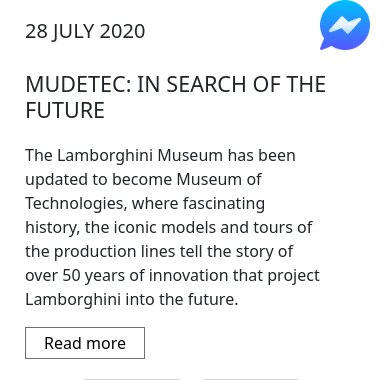
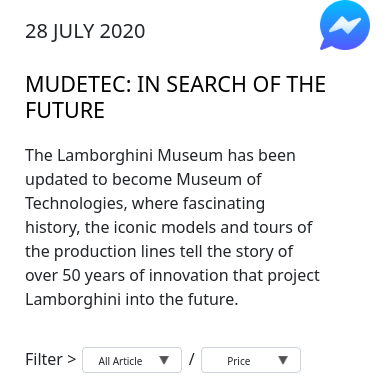
Before and after one commit to napatchai/work-sportcar, a PHP site: page /blog.php in a window 390 px wide. Shown: the part 774-1154 px from the top of the page. Run offline with PHP 8.4, Linux system fonts and the light colour scheme; some libraries are stand-ins or nearby versions.

Commit message:
page blog remove button readmore when see on mobile

```diff
--- a/blog.php
+++ b/blog.php
@@ -22,7 +22,10 @@
                 <h5 style="margin-top: 20px">28 JULY 2020</h5>
             </div>
             <div class="col-12 col-sm-10">
-                <h4 style="margin-top: 20px">MUDETEC: IN SEARCH OF THE FUTURE</h4>
+                <a href="" id="headerlink">
+                    <h4 style="margin-top: 20px">MUDETEC: IN SEARCH OF THE FUTURE</h4>
+                </a>
+                <h4 style="margin-top: 20px" id="headerunlink">MUDETEC: IN SEARCH OF THE FUTURE</h4>
                 <p class="discriptionnew">The Lamborghini Museum has been updated to become Museum
                     of Technologies, where fascinating history, the iconic models and
                     tours of the production lines tell the story of over 50 years of
@@ -66,7 +69,11 @@
             </div>
             <div class="col-sm-6 paddingnews">
                 <h5 class="newdescription">28 JULY 2020</h5>
-                <h2 class="newssub">MUDETEC: IN SEARCH OF
+                <a href="" id="headerlink">
+                    <h2 class="newssub">MUDETEC: IN SEARCH OF
+                        THE FUTURE</h2>
+                </a>
+                <h2 class="newssub" id="headerunlink">MUDETEC: IN SEARCH OF
                     THE FUTURE</h2>
                 <div class="readmoreblognews">
                     Read more
@@ -79,7 +86,11 @@
             </div>
             <div class="col-sm-6 paddingnews">
                 <h5 class="newdescription">28 JULY 2020</h5>
-                <h2 class="newssub">MUDETEC: IN SEARCH OF
+                <a href="" id="headerlink">
+                    <h2 class="newssub">MUDETEC: IN SEARCH OF
+                        THE FUTURE</h2>
+                </a>
+                <h2 class="newssub" id="headerunlink">MUDETEC: IN SEARCH OF
                     THE FUTURE</h2>
                 <div class="readmoreblognews">
                     Read more
--- a/style.css
+++ b/style.css
@@ -1192,6 +1192,14 @@ select {
     cursor: pointer;
 }
 
+#headerlink{
+    display: none;
+}
+
+#headerunlink{
+    display: block;
+}
+
 .discriptionnew {
     width: 60%;
     margin-top: 20px
@@ -1228,6 +1236,23 @@ select {
         margin-bottom: 10px;
         width: 100%;
         margin-top: 10px;
+    }
+
+    .readmoreblognews{
+        display: none;
+    }
+
+    #headerlink{
+        display: block;
+        color: #000;
+    }
+
+    #headerunlink{
+        display: none;
+    }
+
+    .readmoreblog{
+        display: none;
     }
 }
 
```
Also changed, not shown: 1 other file.
